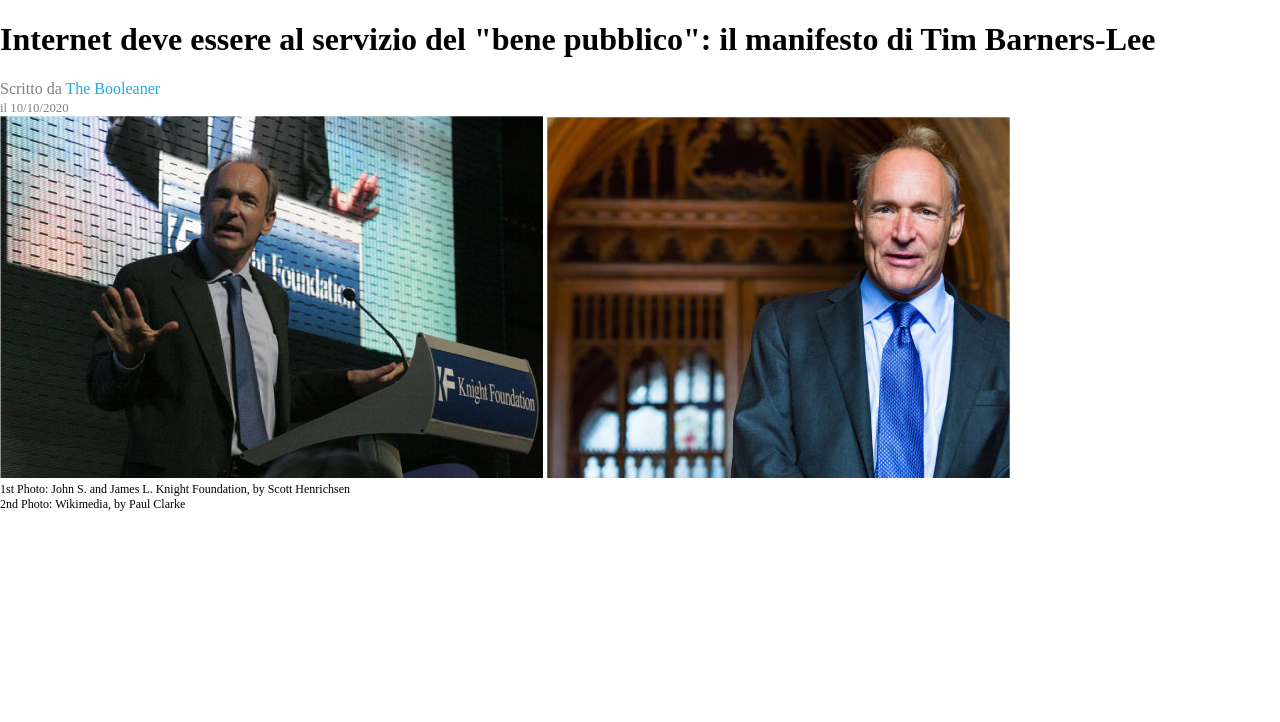
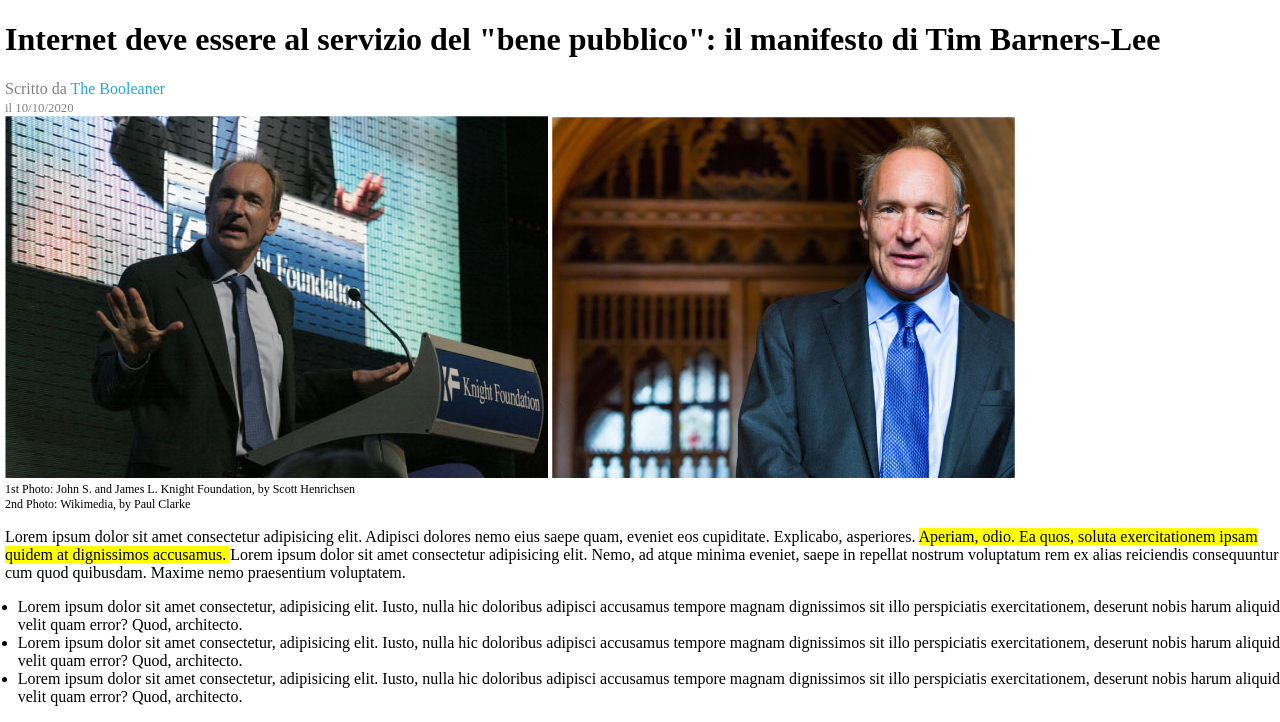
Before and after one commit to benjamin-scalari/html-css-booleaner, a plain HTML site: page index.html in a window 1280 px wide. Shown: the part 100-822 px from the top of the page. Before the commit the page ends 800 px from the top, so only its background shows below. Drawn offline with Linux system fonts and the light colour scheme.

Commit message:
aggiunta prima parte articolo

```diff
--- a/css/style.css
+++ b/css/style.css
@@ -1,5 +1,9 @@
 body{
   margin: 0;
+}
+
+main{
+margin-left: 5px;
 }
 
 /* intestazione del sito */
@@ -36,3 +40,11 @@ header{
 .photo-credits{
   font-size: 75%;
 }
+
+.highlighted-text{
+  background-color: rgb(255, 255, 0);
+}
+
+#list{
+  padding-left: 1%;
+}
--- a/index.html
+++ b/index.html
@@ -54,6 +54,27 @@
     </div>
     <!-- /immagini articolo -->
 
+    <!-- inizio articolo -->
+    <p>
+      Lorem ipsum dolor sit amet consectetur adipisicing elit. Adipisci dolores nemo eius saepe quam, eveniet eos cupiditate. Explicabo, asperiores.
+      <span class="highlighted-text">Aperiam, odio. Ea quos, soluta exercitationem ipsam quidem at dignissimos accusamus.
+      </span>
+      Lorem ipsum dolor sit amet consectetur adipisicing elit. Nemo, ad atque minima eveniet, saepe in repellat nostrum voluptatum rem ex alias reiciendis consequuntur cum quod quibusdam. Maxime nemo praesentium voluptatem.
+    </p>
+
+    <ul id="list">
+      <li>
+        Lorem ipsum dolor sit amet consectetur, adipisicing elit. Iusto, nulla hic doloribus adipisci accusamus tempore magnam dignissimos sit illo perspiciatis exercitationem, deserunt nobis harum aliquid velit quam error? Quod, architecto.
+      </li>
+      <li>
+        Lorem ipsum dolor sit amet consectetur, adipisicing elit. Iusto, nulla hic doloribus adipisci accusamus tempore magnam dignissimos sit illo perspiciatis exercitationem, deserunt nobis harum aliquid velit quam error? Quod, architecto.
+      </li>
+      <li>
+        Lorem ipsum dolor sit amet consectetur, adipisicing elit. Iusto, nulla hic doloribus adipisci accusamus tempore magnam dignissimos sit illo perspiciatis exercitationem, deserunt nobis harum aliquid velit quam error? Quod, architecto.
+      </li>
+    </ul>
+    <!-- /inizio articolo -->
+
   </main>
 
   <footer>
```
